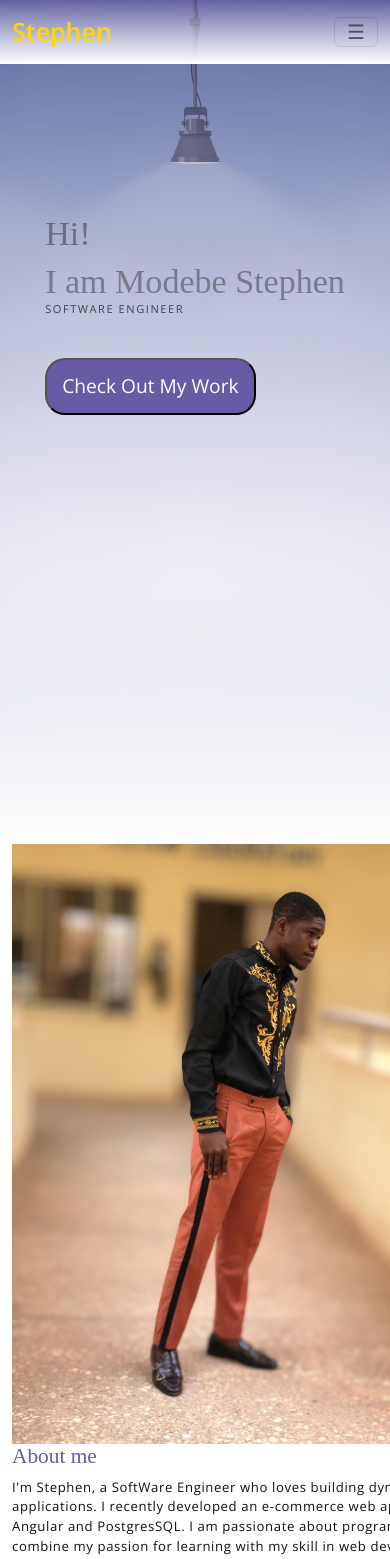
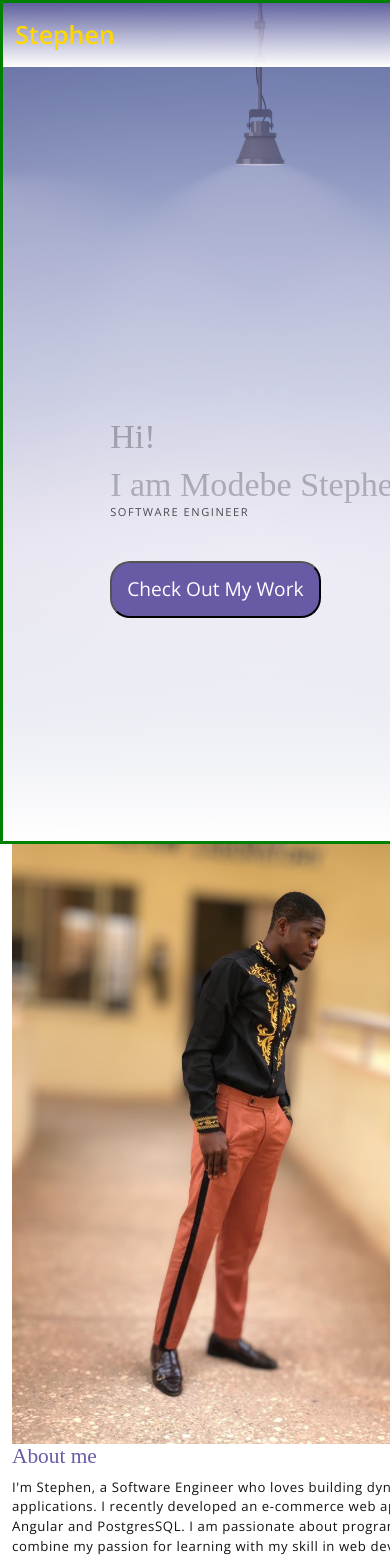
Before and after one commit to M-Steve1/portfolio, an Angular app: page / in a window 390 px wide. Shown: the top 1559 px of the page. Built offline with nearby package versions, Linux system fonts and the light colour scheme; a web font is replaced by a local one.

Commit message:
Implement responsiveness

```diff
--- a/src/app/app.component.css
+++ b/src/app/app.component.css
@@ -22,3 +22,11 @@
     background-image: -webkit-linear-gradient(bottom, #fff 0%, rgba(105, 90, 166, 0.35) 99%, rgba(105, 90, 166, 0.5) 100%);
     background-image: linear-gradient(to top, #fff 0%, rgba(105, 90, 166, 0.35) 99%, rgba(105, 90, 166, 0.5) 100%);
 }
+
+
+@media screen and (max-width: 510px) {
+    .container-div {
+        width: 520px;
+        border: 3px solid green;
+    }
+}
--- a/src/app/components/about/about.component.html
+++ b/src/app/components/about/about.component.html
@@ -1,12 +1,12 @@
 <div class="container">
     <div class="row">
-        <div class="col-md">
+        <div class="col-lg">
             <img src="../../../assets/imgs/20230328_224654_0000.png" alt="">
         </div>
-        <div class="col-md">
+        <div class="col-lg">
             <h2>About me</h2>
             <p>
-                I'm Stephen, a SoftWare Engineer who loves building dynamic web applications. I recently developed an e-commerce web app using node.js, Angular and PostgresSQL. I am passionate about programming. I'd love to combine my passion for learning with my skill in web development to continue building web applications for people. I have worked with the following programming languages JavaScript, Java, Python and C.
+                I'm Stephen, a Software Engineer who loves building dynamic web applications. I recently developed an e-commerce web app using node.js, Angular and PostgresSQL. I am passionate about programming. I'd love to combine my passion for learning with my skill in web development to continue building web applications for people. I have worked with the following programming languages JavaScript, Java, Python and C.
             </p>
         </div>
     </div>
--- a/src/app/components/body/body.component.css
+++ b/src/app/components/body/body.component.css
@@ -25,3 +25,13 @@ a {
     text-decoration: none;
     color: white;
 }
+
+div {
+    margin: 100px;
+}
+
+@media screen and (max-width: 500px) {
+    div {
+        margin-top: 200px;
+    }
+}
```
Also changed, not shown: src/app/components/portfolio/portfolio.component.css (+0 -9 lines), src/app/app.component.html (indentation only), 3 other files (tests, documents, lock files or other folders).
